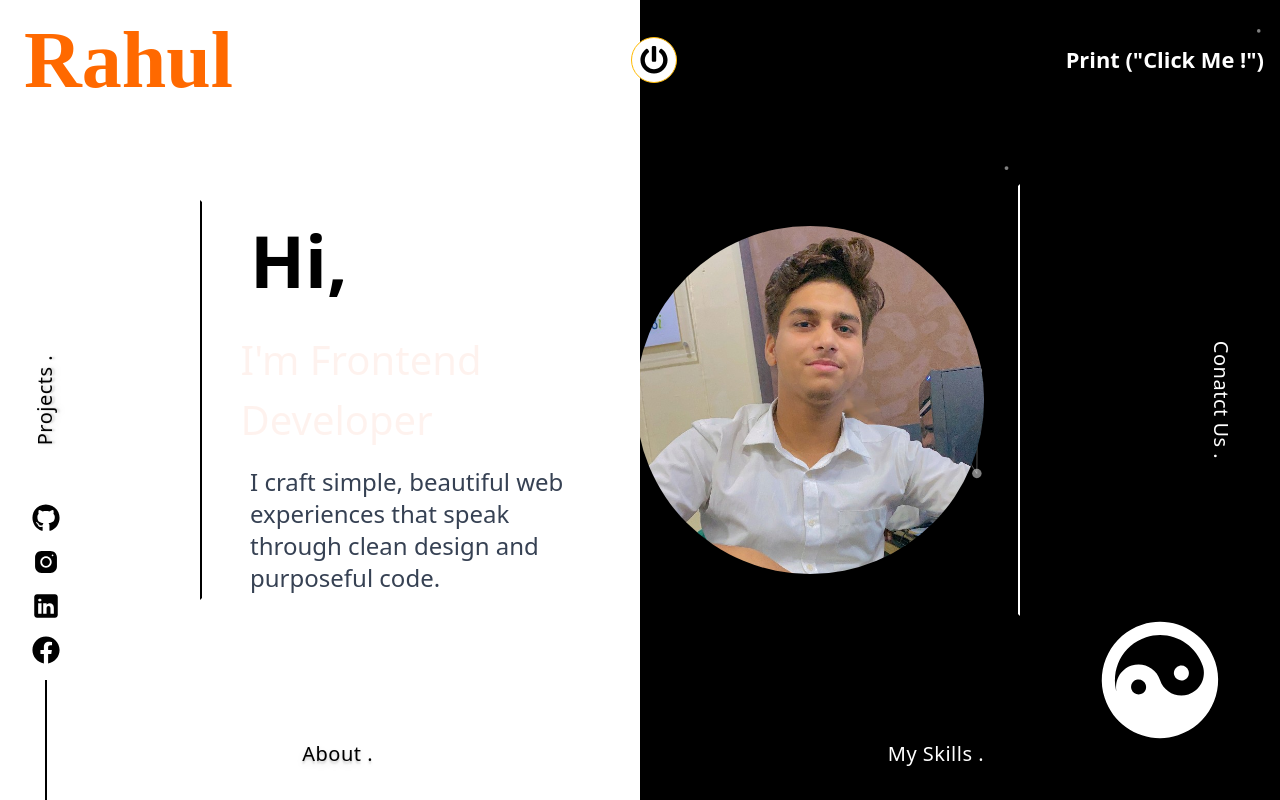
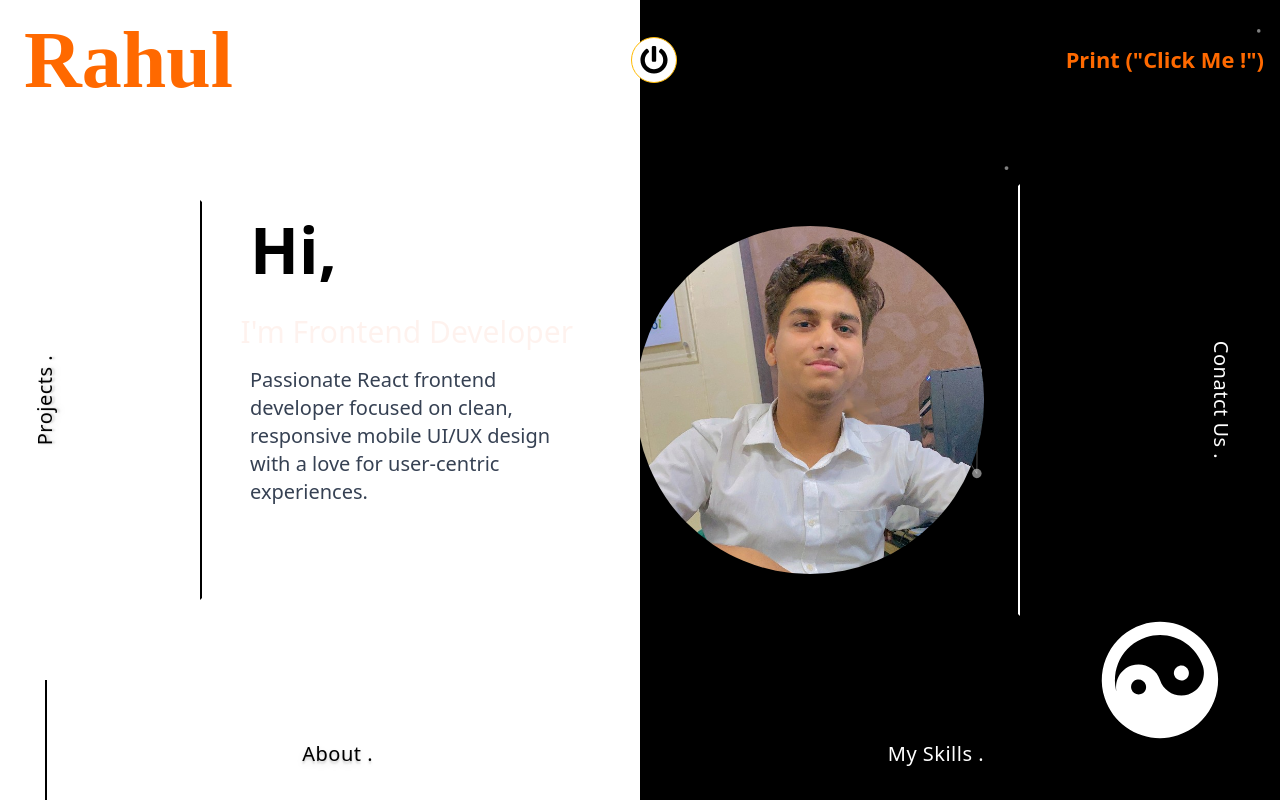
Before and after one commit to Raahul423/Portfolio, a React (Vite) app: page / in a window 1280 px wide. Both pictures are taken after a click on the picture 640 px from the left and 378 px from the top of the page. Built offline with nearby package versions, Linux system fonts and the light colour scheme; a web font is replaced by a local one.

Commit message:
some changes

```diff
--- a/index.html
+++ b/index.html
@@ -2,6 +2,7 @@
 <html lang="en">
   <head>
     <meta charset="UTF-8" />
+    <meta name="viewport" content="width=device-width, initial-scale=1.0" />
     <link rel="icon" type="image/svg+xml" href="./src/assets/Images/Rahul.jpg" />
     <link href="https://fonts.googleapis.com/css2?family=Goldman:wght@400;700&family=Outfit:wght@100..900&display=swap" rel="stylesheet">
     <meta name="viewport" content="width=device-width, initial-scale=1.0" />
--- a/src/App.jsx
+++ b/src/App.jsx
@@ -9,7 +9,7 @@ import Navbar from './Components/Navbar'
 const App = () => {
   return (
     <>
-      <Navbar/>
+      <Navbar />
       <Routes>
         <Route path='/About' element={<About/>}/>
         <Route path='/' element={<Home/>}/>
--- a/src/Components/Basic.jsx
+++ b/src/Components/Basic.jsx
@@ -5,7 +5,7 @@ import { motion } from 'framer-motion'
 const Basic = ({ click , Data }) => {
 
     return click ? (
-        <div className='absolute h-[27em] max-sm:w-[70%]  max-sm:h-[12em] justify-center items-center max-sm:right-1/2 right-65 max-sm:top-3/4 top-1/2  max-sm:translate-x-1/2 flex -translate-y-1/2 border-transparent border-2 sm:border-r-white sm:px-12 max-sm:border-b-white '>
+        <div className='absolute h-[27em] max-sm:w-[70%]  max-sm:h-[12em] justify-center items-center max-sm:right-1/2 right-65 max-sm:top-3/4 top-1/2  max-sm:translate-x-1/2 flex -translate-y-1/2 border-transparent border-2 sm:border-r-white sm:px-12'>
             <motion.div
             initial={{ x: '50%', opacity: 0 }}
             animate={{ x: 0, y: 0, opacity: 1 }}
@@ -25,7 +25,7 @@ const Basic = ({ click , Data }) => {
                     ease:'linear'
 
                 }}
-                className='h-80 w-80 max-sm:h-50 max-sm:w-50 rounded-full ' src={Data.Rahul} alt="Error" />
+                className='h-80 w-80 max-sm:h-45 max-sm:w-45 rounded-full ' src={Data.Rahul} alt="Error" />
         </motion.div>
         </div>
 
--- a/src/Components/FrontComponent.jsx
+++ b/src/Components/FrontComponent.jsx
@@ -5,7 +5,7 @@ import { Link, Links } from 'react-router-dom'
 
 const FrontComponent = ({ navigate, Data, click }) => {
     return (
-        <div className='relative h-screen px-8 max-sm:p-4'>
+        <div className='relative min-h-dvh  overflow-hidden px-8 max-sm:p-4'>
             <motion.p
                 initial={{ scale: 0, opacity: 0 }}
                 animate={{ scale: [0, 1.1, 0, 1], opacity: 1 }}
@@ -22,7 +22,7 @@ const FrontComponent = ({ navigate, Data, click }) => {
                 initial={{ scale: 0, opacity: 0 }}
                 animate={{ scale: [0, 1.1, 0, 1], opacity: 1 }}
                 transition={{ duration: 1, delay: 0.8, ease: 'easeInOut' }}
-                onClick={() => navigate('/About')} className={`absolute cursor-pointer tracking-wide bottom-8 max-sm:text-lg -translate-x-1/4 left-1/4 text-xl hover:scale-110  duration-300  ${click ? 'text-black z-50 text-shadow-lg shadow-black' : ''}`}>About .</motion.p>
+                onClick={() => navigate('/About')} className={`absolute cursor-pointer tracking-wide bottom-8 max-sm:text-lg -translate-x-1/4 left-1/4 text-xl hover:scale-110  duration-300  ${click ? 'text-black z-50 text-shadow-lg shadow-black max-sm:text-white' : ''}`}>About .</motion.p>
 
             <motion.p
                 initial={{ scale: 0, opacity: 0 }}
@@ -36,33 +36,33 @@ const FrontComponent = ({ navigate, Data, click }) => {
                     <motion.img
                         animate={{ y: 0, scale: [0, 1.2, 1] }}
                         transition={{ delay: 0.3 }}
-                        className='h-7 w-7  cursor-pointer hover:scale-120 duration-200' style={{ filter: click ? 'invert(0)' : 'invert(1)' }} src={Data.Github} alt="Something Error" />
+                        className='h-7 w-7  cursor-pointer hover:scale-120 duration-200' style={{ filter: click ? 'invert(0) max-sm:invert(1)' : 'invert(1)' }} src={Data.Github} alt="Something Error" />
                 </Link>
 
                 <Link to='https://www.instagram.com/raahul_.423/'>
                     <motion.img
                         animate={{ y: 0, scale: [0, 1.2, 1] }}
                         transition={{ delay: 0.6 }}
-                        className='h-7 w-7  cursor-pointer hover:scale-120 duration-200' style={{ filter: click ? 'invert(0)' : 'invert(1)' }} src={Data.Instagram} alt="Something Error" />
+                        className='h-7 w-7  cursor-pointer hover:scale-120 duration-200' style={{ filter: click ? 'invert(0) max-sm:invert(1)' : 'invert(1)' }} src={Data.Instagram} alt="Something Error" />
                 </Link>
 
                 <Link to='https://www.linkedin.com/in/raahul423/'>
                     <motion.img
                         animate={{ y: 0, scale: [0, 1.2, 1] }}
                         transition={{ delay: 0.9 }}
-                        className='h-7 w-7 cursor-pointer hover:scale-120 duration-200' style={{ filter: click ? 'invert(0)' : 'invert(1)' }} src={Data.Linkedin} alt="Something Error" />
+                        className='h-7 w-7 cursor-pointer hover:scale-120 duration-200' style={{ filter: click ? 'invert(0) max-sm:invert(1)' : 'invert(1)' }} src={Data.Linkedin} alt="Something Error" />
                 </Link>
 
                 <Link>
                     <motion.img
                         animate={{ y: 0, scale: [0, 1.2, 1] }}
                         transition={{ delay: 1.2 }}
-                        className='h-7 w-7 cursor-not-allowed ' style={{ filter: click ? 'invert(0)' : 'invert(1)' }} src={Data.Facebook} alt="Something Error" />
+                        className='h-7 w-7 cursor-not-allowed ' style={{ filter: click ? 'invert(0) max-sm:invert(1)' : 'invert(1)' }} src={Data.Facebook} alt="Something Error" />
                 </Link>
 
 
                 <span
-                    className={`h-30 w-0.5  ${click ? 'bg-black' : 'bg-white'} `}></span>
+                    className={`h-30 w-0.5  ${click ? 'bg-black max-sm:bg-white' : 'bg-white'} `}></span>
             </motion.div>
 
         </div>
--- a/src/Components/Frontpage.jsx
+++ b/src/Components/Frontpage.jsx
@@ -5,7 +5,7 @@ import { motion } from 'framer-motion'
 const Frontpage = ({Data , handleclick , click}) => {
 
     return (
-        <motion.div onClick={handleclick} layout transition={{stiffness: 500 , damping : 80}} className={`absolute z-50  ${click ? 'bottom-15 right-15 ': 'top-1/2 left-1/2 -translate-x-1/2 -translate-y-1/2'} `}>
+        <motion.div onClick={handleclick} layout transition={{stiffness: 500 , damping : 80}} className={`absolute z-50  ${click ? 'bottom-15 max-sm:right-5 right-15 ': 'top-1/2 left-1/2 -translate-x-1/2 -translate-y-1/2'} `}>
             <div className='text-center flex flex-col gap-4'>
                 <motion.img animate={{
                     rotate: 360
--- a/src/Components/Lightcomponent.jsx
+++ b/src/Components/Lightcomponent.jsx
@@ -26,7 +26,7 @@ const Lightcomponent = ({ click }) => {
         <motion.div initial={{ x: '-50%', opacity: 0 }}
           animate={{ x: 0, y: 0, opacity: 1 }}
           exit={{ x: '-100%', opacity: 0 }}
-          transition={{ duration: 0.5, ease: 'easeInOut' }} className='bg-white absolute w-[50%] max-sm:h-[50%] max-sm:w-[100%] h-screen top-0 left-0 z-10'>
+          transition={{ duration: 0.5, ease: 'easeInOut' }} className='bg-white absolute w-[50%] max-sm:h-[50%] max-sm:w-[100%] h-full overflow-y-auto top-0 left-0 z-10'>
           <motion.div initial={{ x: '-50%', opacity: 0 }}
             animate={{ x: 0, y: 0, opacity: 1 }}
             transition={{
@@ -34,8 +34,8 @@ const Lightcomponent = ({ click }) => {
               delay: 0.6,
               duration: 0.5
             }}
-            className='max-sm:h-[12em] max-sm:px-4 h-[25em] w-fit flex-wrap top-1/2 -translate-y-1/2 left-50 max-sm:left-0 max-sm:justify-center border-2 max-sm:border-t-black border-l-black border-transparent text-black flex flex-col max-sm:border-transparent max-sm:gap-2 max-sm:mt-8 gap-4 justify-center  z-50 absolute max-sm:mx-12 sm:px-12'>
-            <h1 className='text-[4.5em] max-sm:text-[2.5em] font-extrabold'>Hi,</h1>
+            className='max-sm:h-[12em] h-[25em] justify-start w-fit flex-wrap top-1/2 -translate-y-1/2 left-50 max-sm:left-0 max-sm:justify-center border-2  border-l-black border-transparent text-black flex flex-col max-sm:border-transparent max-sm:gap-2 max-sm:mt-4 gap-4  z-50 absolute max-sm:mx-8 sm:px-12'>
+            <h1 className='text-[4em] max-sm:text-[2.5em] font-extrabold'>Hi,</h1>
             <AnimatePresence mode="wait">
               <motion.span
                 key={roles[index]}
@@ -44,11 +44,12 @@ const Lightcomponent = ({ click }) => {
                 exit={{ opacity: 0, x: -10 }}
                 transition={{ duration: 0.5 }}
               >
-                <h3 className='text-[2.5em] max-sm:text-lg text-orange-600'>I'm {roles[index]}</h3>
+                <h3 className='text-3xl max-sm:text-lg text-orange-600'>I'm {roles[index]}</h3>
 
               </motion.span>
             </AnimatePresence>
-            <p className='text-2xl max-sm:text-sm text-gray-700'>I craft simple, beautiful web experiences that speak through clean design and purposeful code.</p>
+            <p className='text-xl max-sm:text-sm text-gray-700'>Passionate React frontend developer focused on clean, responsive mobile UI/UX design with a love for user-centric experiences.
+</p>
           </motion.div>
 
 
--- a/src/Components/Navbar.jsx
+++ b/src/Components/Navbar.jsx
@@ -12,7 +12,7 @@ const Navbar = () => {
 
 
     return (
-        <div className=' max-sm:p-4 flex justify-between z-50 items-center px-6 fixed w-full'>
+        <div className=' max-sm:p-4 glass-effect flex justify-between z-50 items-center px-6 fixed w-full'>
             <div className={'text-[5em] max-sm:text-3xl text-orange-500 font-extrabold Font-Goldman'}>
                 <h1>Rahul</h1>
             </div>
@@ -30,7 +30,7 @@ const Navbar = () => {
                 repeat:Infinity,
                 ease:"easeInOut"
             }}
-            onClick={()=>setHover("Welcome Guys ! ....")} className='cursor-pointer max-sm:text-sm text-xl font-bold'>
+            onClick={()=>setHover("Welcome Guys ! ....")} className='cursor-pointer text-orange-500 max-sm:text-sm text-xl font-bold'>
                 {Hover}
             </motion.div>
 
--- a/src/Pages/Home.jsx
+++ b/src/Pages/Home.jsx
@@ -17,7 +17,7 @@ const Home = () => {
       }
 
   return (
-    <div className='w-full h-screen z-0'>
+    <div className=' relative overflow-hidden w-full min-h-dvh z-0'>
       <Partical/>
       <Basic click={click} Data={Data}/>
       <Lightcomponent click={click}/>
--- a/src/index.css
+++ b/src/index.css
@@ -8,6 +8,8 @@
 body{
     background-color: #000;
     color: #fff;
+    height: 100vh;
+    width: 100vw;
 }
 
 .Font-Goldman{
```
